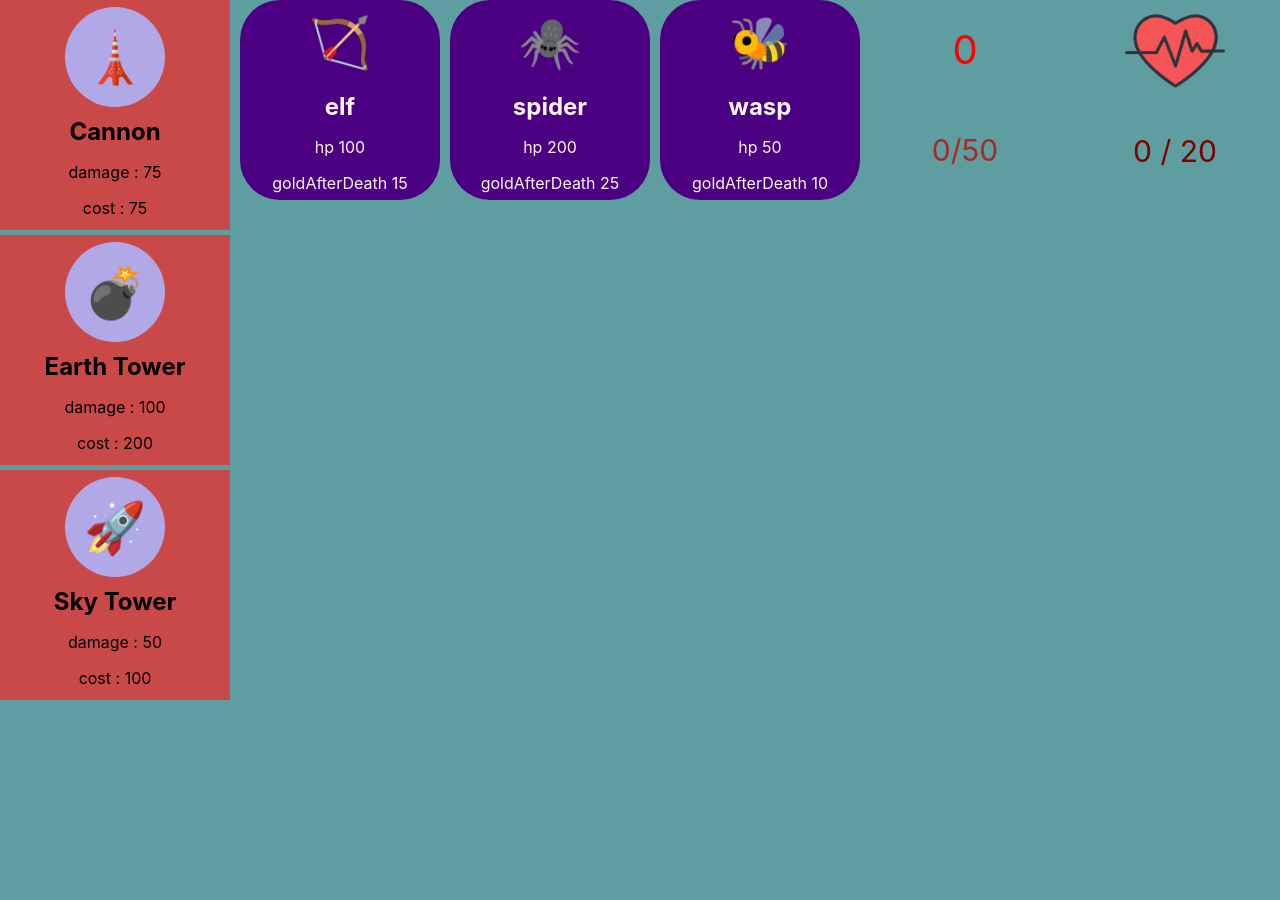
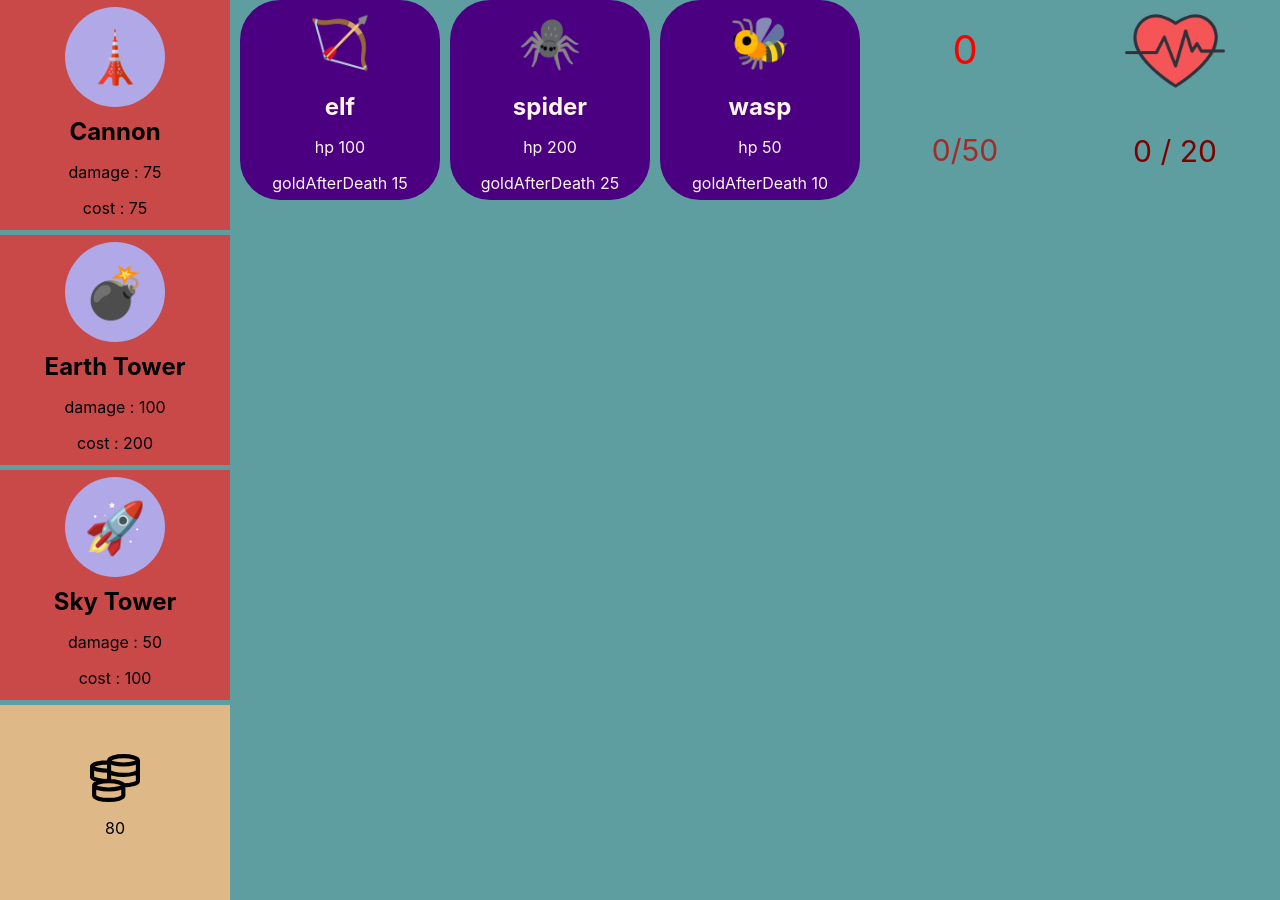
Before and after one commit to Stanislav771100/Alex-Artem, a React (Create React App) app: page / in a window 1280 px wide. Built offline with nearby package versions, Linux system fonts and the light colour scheme.

Commit message:
react-icons and gold component

```diff
--- a/package.json
+++ b/package.json
@@ -9,6 +9,7 @@
     "react": "^16.12.0",
     "react-3d-cube": "^1.0.5",
     "react-dom": "^16.12.0",
+    "react-icons": "^3.10.0",
     "react-scripts": "3.3.1"
   },
   "scripts": {
--- /dev/null
+++ b/src/Screens/Gold/Gold.css
@@ -0,0 +1,9 @@
+.gold-container {
+    width: 230px;
+    height: 230px;
+    background-color: burlywood;
+    display: flex;
+    justify-content: center;
+    align-items: center;
+    flex-direction: column;
+}
--- /dev/null
+++ b/src/Screens/Gold/Gold.js
@@ -0,0 +1,24 @@
+import React, { Component } from 'react';
+import './Gold.css';
+import { GrMoney } from 'react-icons/gr';
+
+
+class Gold extends Component {
+  constructor(props) {
+    super(props)
+    this.state = {
+      gold: 80
+    }
+  }
+  render() {
+    const { gold } = this.state
+    return (
+    <div className="gold-container">
+      <GrMoney style={{height: 50, width: 50}} />
+      <p>{gold}</p>
+    </div>
+    );
+  }
+}
+
+export default Gold;
--- a/src/Screens/Home/Home.css
+++ b/src/Screens/Home/Home.css
@@ -4,3 +4,7 @@
     background-color: cadetblue;
     justify-content: space-between;
 }
+.left-bar {
+    display: flex;
+    flex-direction: column;
+}
--- a/src/Screens/Home/Home.js
+++ b/src/Screens/Home/Home.js
@@ -3,6 +3,7 @@ import './Home.css';
 import Monsters from '../Monsters/Monstres'
 import Towers from '../Towers/Towers'
 import InterContain from '../InterContain/InterContain'
+import Gold from '../Gold/Gold';
 
 class Home extends Component {
   constructor(props) {
@@ -57,7 +58,10 @@ class Home extends Component {
 
     return (
     <div className="container">
+      <div className="left-bar">
       <Towers towers={tower} />
+      <Gold />
+      </div>
       <Monsters monsters={monster}/>
       <InterContain />
     </div>
```
Also changed, not shown: 1 other file (tests, documents, lock files or other folders).
